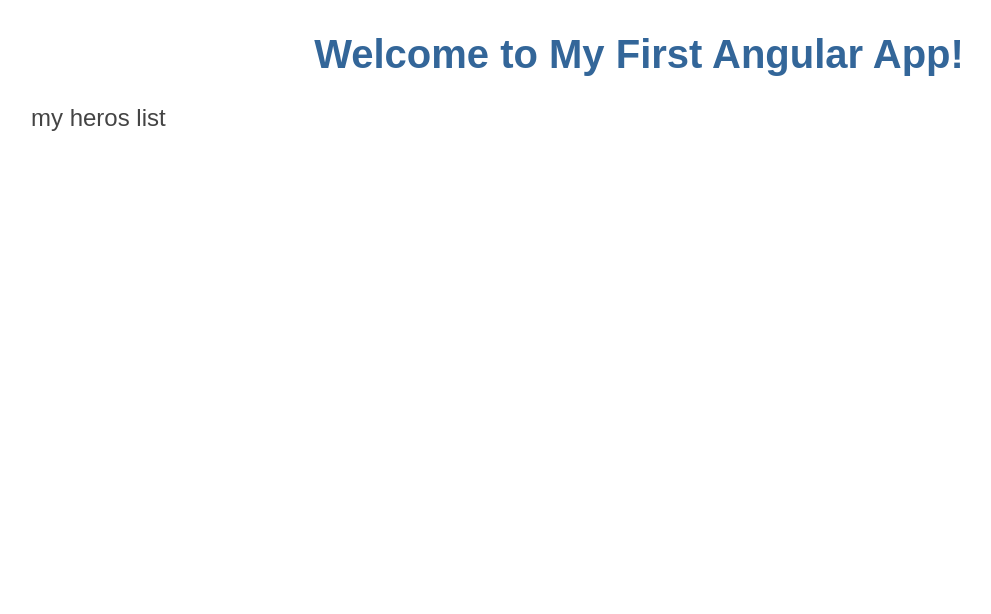
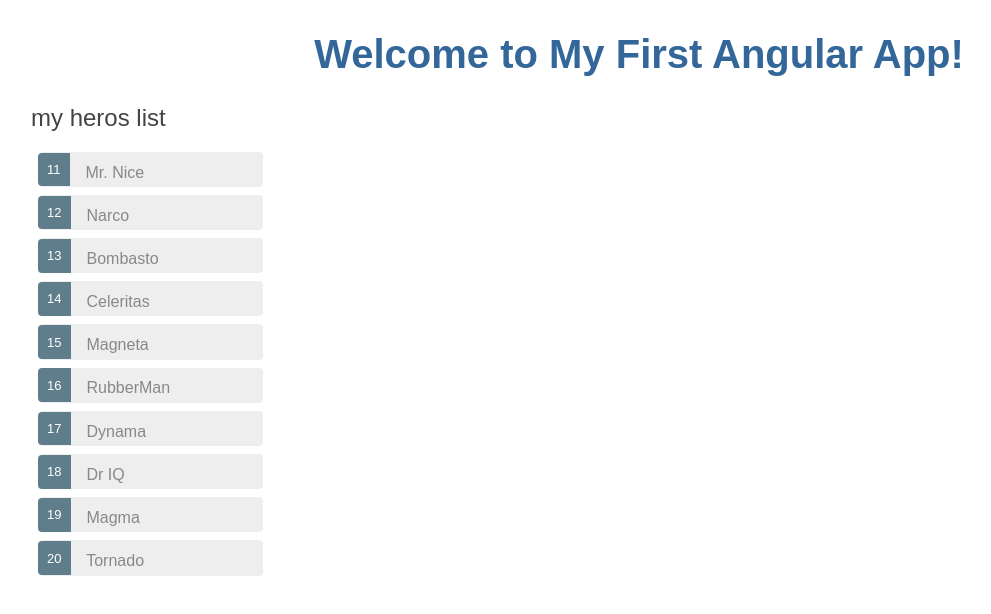
Before and after one commit to liyinggit/my-angular-app, an Angular app: page / in a window 1280 px wide. Shown: the top 614 px of the page, without its empty margins (1-992 px from the left). Built offline with nearby package versions, Linux system fonts and the light colour scheme.

Commit message:
heroes单词打错

```diff
--- a/src/app/heroes/heroes.component.ts
+++ b/src/app/heroes/heroes.component.ts
@@ -15,7 +15,7 @@
 //  }
 
  //heros属性可以暴露mock里的英雄数据
- heros = HEROES;
+ heroes = HEROES;
 
  selectedHero:Hero;
 
```
